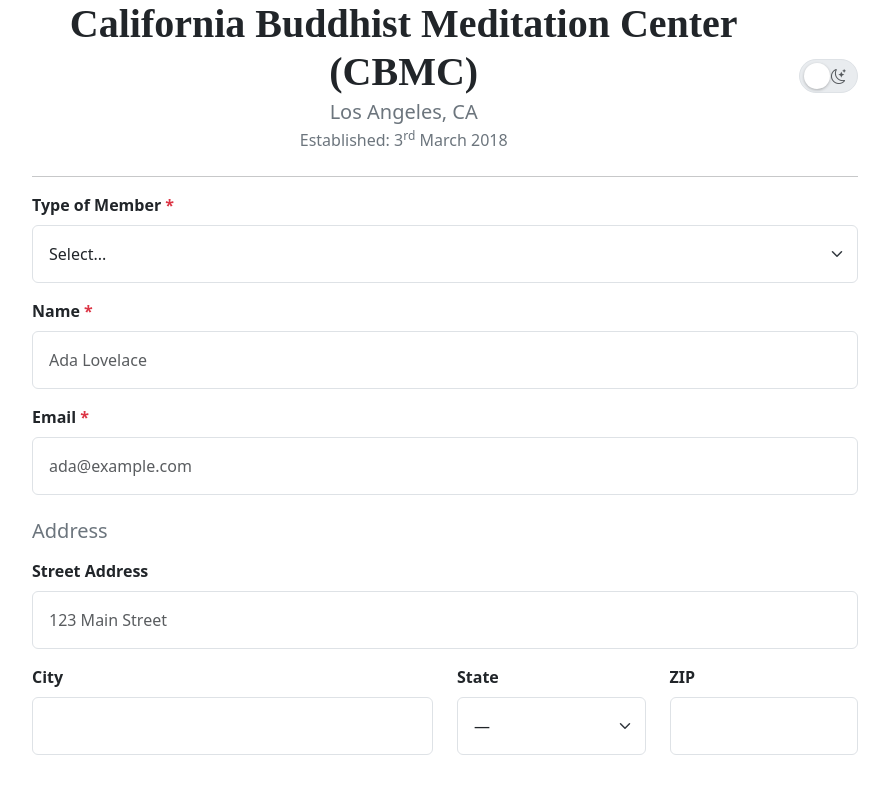
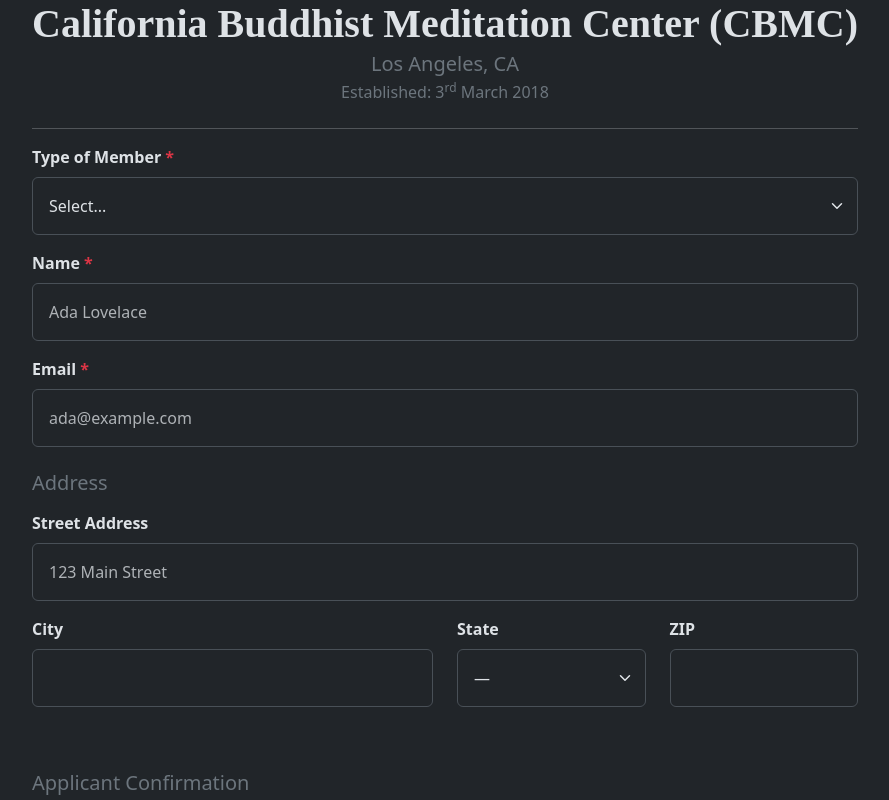
Before and after one commit to Tanmoy-Barua/cbmc-form, a React (Vite) app: page / in a window 1280 px wide. Shown: the top 800 px of the page, without its empty margins (195-1084 px from the left). Built offline with nearby package versions, Linux system fonts and the light colour scheme; a web font is replaced by a local one.

Commit message:
remove the toogle and get it by time

```diff
--- a/src/App.jsx
+++ b/src/App.jsx
@@ -8,21 +8,23 @@ const US_STATES = [
 ];
 
 export default function App() {
-  // THEME
-  const [theme, setTheme] = useState(() => localStorage.getItem("theme") || "light");
+  /* =========================
+     AUTO THEME BY LOCAL TIME
+     Light: 07:00–18:59
+     Dark : 19:00–06:59
+  ==========================*/
   useEffect(() => {
-    document.documentElement.setAttribute("data-bs-theme", theme);
-    localStorage.setItem("theme", theme);
-  }, [theme]);
-  const toggleTheme = () => setTheme(t => (t === "light" ? "dark" : "light"));
-  const toggleKey = (e) => {
-    if (e.key === "Enter" || e.key === " ") {
-      e.preventDefault();
-      toggleTheme();
-    }
-  };
+    const applyTimeTheme = () => {
+      const hour = new Date().getHours(); // local time
+      const theme = hour >= 7 && hour <= 18 ? "light" : "dark";
+      document.documentElement.setAttribute("data-bs-theme", theme);
+    };
+    applyTimeTheme();
+    const timer = setInterval(applyTimeTheme, 60 * 1000); // re-check every minute
+    return () => clearInterval(timer);
+  }, []);
 
-  // FORM
+  // ===== FORM =====
   const [form, setForm] = useState({
     memberType: "",
     name: "",
@@ -72,30 +74,14 @@ export default function App() {
       <div className="container" style={{ maxWidth: "850px" }}>
         {/* Header */}
         <header className="mb-4 position-relative">
-          <div className="d-flex justify-content-between align-items-center">
-            <div className="flex-grow-1 text-center pe-3">
+          <div className="d-flex justify-content-center align-items-center text-center">
+            <div className="flex-grow-1">
               <h1 className="fw-bold mb-1">California Buddhist Meditation Center (CBMC)</h1>
               <h5 className="text-secondary mb-1">Los Angeles, CA</h5>
               <p className="text-secondary mb-0">
                 Established: 3<sup>rd</sup> March 2018
               </p>
             </div>
-
-            {/* Theme Toggle (custom pill) */}
-            <button
-              type="button"
-              className="theme-switch ms-2"
-              role="switch"
-              aria-checked={theme === "dark"}
-              aria-label="Toggle dark mode"
-              data-mode={theme}
-              onClick={toggleTheme}
-              onKeyDown={toggleKey}
-            >
-              <i className="bi bi-sun theme-icon-sun" aria-hidden="true"></i>
-              <span className="theme-knob" />
-              <i className="bi bi-moon-stars theme-icon-moon" aria-hidden="true"></i>
-            </button>
           </div>
         </header>
 
@@ -380,7 +366,6 @@ export default function App() {
           </div>
 
           <div className="d-flex align-items-center gap-3">
-            {/* FIX: use btn-primary so it stays visible in dark theme */}
             <button type="submit" className="btn btn-primary px-4">
               <i className="bi bi-send me-2"></i>Submit
             </button>
--- a/src/assets/css/styles.css
+++ b/src/assets/css/styles.css
@@ -1,5 +1,6 @@
 @import url('https://fonts.googleapis.com/css2?family=UnifrakturMaguntia&display=swap');
 
+/* Basic reset */
 * { margin: 0; padding: 0; }
 
 /* Let Bootstrap theming control colors */
@@ -10,13 +11,18 @@ body {
   align-items: unset !important;
   min-height: auto !important;
   margin: 0;
-  background-color: var(--bs-body-bg); /* was #fff */
+  background-color: var(--bs-body-bg);
+  -webkit-font-smoothing: antialiased;
+  -moz-osx-font-smoothing: grayscale;
 }
 
 h1 { font-family: "UnifrakturMaguntia", cursive; }
 
-/* ===== THEME TOGGLE (improved) ===== */
+/* ===========================
+   THEME TOGGLE (mobile-ready)
+   =========================== */
 .theme-switch {
+  /* Base (desktop) size */
   --w: 64px;
   --h: 34px;
   --pad: 4px;
@@ -32,7 +38,20 @@ h1 { font-family: "UnifrakturMaguntia", cursive; }
   position: relative;
   padding: var(--pad);
   cursor: pointer;
-  transition: background-color .25s ease, border-color .25s ease;
+  flex-shrink: 0;
+  vertical-align: middle; /* aligns with heading text */
+  transition:
+    background-color .25s ease,
+    border-color .25s ease,
+    transform .2s ease;
+}
+
+.theme-switch:active { transform: scale(.98); }
+
+/* Keyboard accessibility */
+.theme-switch:focus-visible {
+  outline: 2px solid var(--bs-primary);
+  outline-offset: 2px;
 }
 
 .theme-switch .theme-knob {
@@ -42,7 +61,10 @@ h1 { font-family: "UnifrakturMaguntia", cursive; }
   background: var(--bs-body-bg);
   box-shadow: 0 1px 3px rgba(0,0,0,.25);
   transform: translateX(0);
-  transition: transform .25s ease, background-color .25s ease, box-shadow .25s ease;
+  transition:
+    transform .25s ease,
+    background-color .25s ease,
+    box-shadow .25s ease;
   z-index: 2;
 }
 
@@ -51,7 +73,7 @@ h1 { font-family: "UnifrakturMaguntia", cursive; }
   position: absolute;
   font-size: 15px;
   color: var(--bs-secondary-color);
-  opacity: .7;
+  opacity: .75;
   transition: opacity .2s ease, color .2s ease;
   z-index: 1;
 }
@@ -59,16 +81,16 @@ h1 { font-family: "UnifrakturMaguntia", cursive; }
 .theme-switch .theme-icon-sun  { left: 11px; }
 .theme-switch .theme-icon-moon { right: 11px; }
 
-/* Dark state: high contrast pill + bright knob */
+/* Dark state: high-contrast pill + bright knob */
 .theme-switch[data-mode="dark"] {
-  background: #111;         /* stronger dark pill */
+  background: #111;
   border-color: #333;
 }
 
 .theme-switch[data-mode="dark"] .theme-knob {
   transform: translateX(calc(var(--w) - var(--h)));
-  background: #f8f9fa;      /* bright knob on dark */
-  box-shadow: 0 0 6px rgba(255,255,255,.25);
+  background: #f8f9fa;             /* bright knob on dark */
+  box-shadow: 0 0 6px rgba(255,255,255,.3);
 }
 
 .theme-switch[data-mode="dark"]  .theme-icon-sun  { opacity: 1; color: #f8f9fa; }
@@ -76,10 +98,31 @@ h1 { font-family: "UnifrakturMaguntia", cursive; }
 .theme-switch[data-mode="light"] .theme-icon-sun  { opacity: .45; }
 .theme-switch[data-mode="light"] .theme-icon-moon { opacity: 1; }
 
+/* RESPONSIVE — tighter on phones */
+@media (max-width: 576px) {
+  .theme-switch {
+    --w: 48px;
+    --h: 26px;
+    --pad: 3px;
+  }
+  .theme-switch .theme-icon-sun,
+  .theme-switch .theme-icon-moon {
+    font-size: 12px;
+  }
+}
+
+/* Ultra-small devices */
+@media (max-width: 360px) {
+  .theme-switch {
+    --w: 44px;
+    --h: 24px;
+  }
+}
+
 /* Smooth page color transition */
 :root, [data-bs-theme] {
   transition: background-color .25s ease, color .25s ease, border-color .25s ease;
 }
 
-/* Optional: guarantee readable primary button in dark */
+/* Ensure readable primary button in dark theme */
 [data-bs-theme="dark"] .btn-primary { color: #fff; }
```
